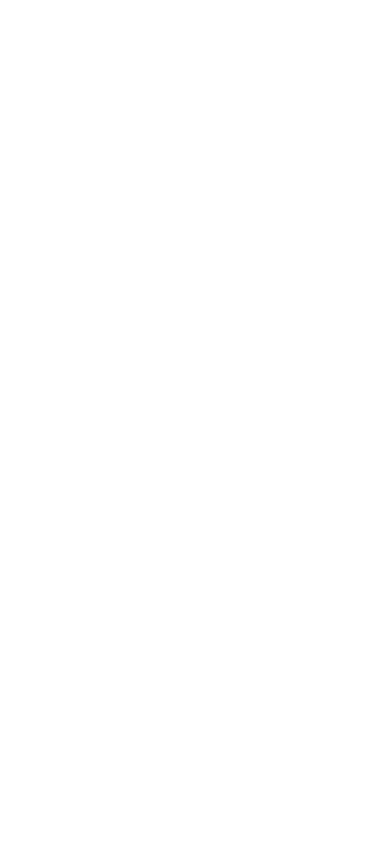
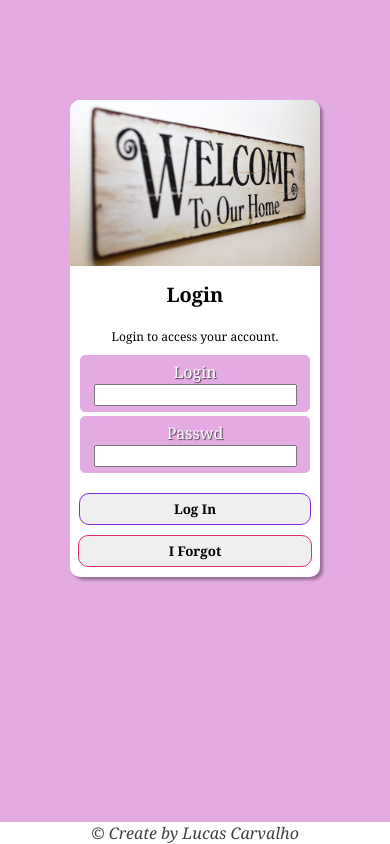
Before and after one commit to LucasCarvalho23/Project-Login, a plain HTML site: page index.html in a window 390 px wide. Drawn offline with Linux system fonts and the light colour scheme.

Commit message:
mobile first

```diff
--- /dev/null
+++ b/css/style.css
@@ -0,0 +1,113 @@
+/*
+    Color palette:
+        pink: rgb(228, 170, 228);
+
+*/
+
+@charset "UTF-8";
+
+* {
+    padding: 0;
+    margin: 0;
+    font-family: Georgia, 'Times New Roman', Times, serif;
+}
+
+:root {
+    --pink: rgb(228, 170, 228);
+}
+
+body {
+    background-color: var(--pink);
+}
+
+.main-container {
+    background-color: white;
+    text-align: center;
+    width: 250px;
+    margin: auto;
+    margin-top: 100px;
+    border-radius: 10px;
+    box-shadow: 3px 3px 3px rgba(0, 0, 0, 0.342);
+}
+
+img {
+    max-width: 250px;
+    border-radius: 10px 10px 0px 0px;
+}
+
+section > div > h1 {
+    margin-top: 10px;
+    font-size: 20px;
+}
+
+.message-below-login {
+    margin-top: 20px;
+    font-size: 12px;
+}
+
+
+/* INPUTs */
+
+.input-login {
+    margin: 10px 10px 2px 10px;
+    border: 1px solid var(--pink);
+    border-radius: 5px;
+    padding: 5px;
+    background-color: var(--pink);
+    color: white;
+    text-shadow: 1px 1px 1px rgba(0, 0, 0, 0.664);
+}
+
+.input-passwd {
+    margin: 4px 10px 0px 10px;
+    border: 1px solid var(--pink);
+    border-radius: 5px;
+    padding: 5px;
+    background-color: var(--pink);
+    color: white;
+    text-shadow: 1px 1px 1px rgba(0, 0, 0, 0.664);
+}
+
+
+/* BOTÃO */
+
+.buttonLogin a, .buttonForgot a {
+    text-decoration: none;
+}
+
+.buttonLogin {
+    font-weight: bold;
+    margin-top: 20px;
+    padding: 6px 94px;
+    border-radius: 10px;
+    border: 1px solid blueviolet;
+}
+
+.buttonLogin:hover {
+    background-color: blueviolet;
+    color: white;
+}
+
+.buttonForgot {
+    font-weight: bold;
+    margin: 10px 0px;
+    padding: 6px 90px;
+    border-radius: 10px;
+    border: 1px solid rgb(226, 43, 113);
+}
+
+.buttonForgot:hover {
+    background-color: rgb(226, 43, 113);
+    color: white;
+}
+
+
+footer {
+    position: fixed;
+    background-color: white;
+    color: rgba(0, 0, 0, 0.750);
+    text-align: center;
+    font-style: italic;
+    width: 100%;
+    bottom: 0;
+}
--- a/index.html
+++ b/index.html
@@ -4,9 +4,56 @@
     <meta charset="UTF-8">
     <meta http-equiv="X-UA-Compatible" content="IE=edge">
     <meta name="viewport" content="width=device-width, initial-scale=1.0">
+
+    <!-- CSS -->
+    <link rel="stylesheet" href="./css/style.css">
+
     <title>Project Login</title>
 </head>
 <body>
 
+    <main class = "main-container">
+
+        <section>
+
+            <div>
+                <picture>
+                    <img src = "./image/img-welcome.jpg" alt = "imgLogin">
+                </picture>
+            </div>
+
+            <div>
+
+                <h1>Login</h1>
+
+                <p class = "message-below-login">
+                    Login to access your account.
+                </p>
+
+                <p class = "input-login">
+                    <label for = "inputEmailId">Login</label>
+                    <input type = "email" name = "inputEmailClass" id = "inputEmailId" autocomplete="email" required>
+                </p>
+                <p class = "input-passwd">
+                    <label for = "inputPassId">Passwd</label>
+                    <input type = "password" name = "inputPassClass" id = "inputPassId" autocomplete="current-password" required>
+                </p>
+                <p>
+                    <a href="./html/finish.html"><button class = "buttonLogin">Log In</button></a>
+                </p>
+                <p>
+                    <a href="./html/forgot.html"><button class = "buttonForgot">I Forgot</button></a>
+                </p>
+
+            </div>
+
+        </section>
+
+    </main>
+
+    <footer>
+        <p>&copy Create by Lucas Carvalho</p>
+    </footer>
+
 </body>
 </html>
```
Also changed, not shown: html/finish.html (added, +14 -0 lines), html/forgot.html (added, +12 -0 lines).
